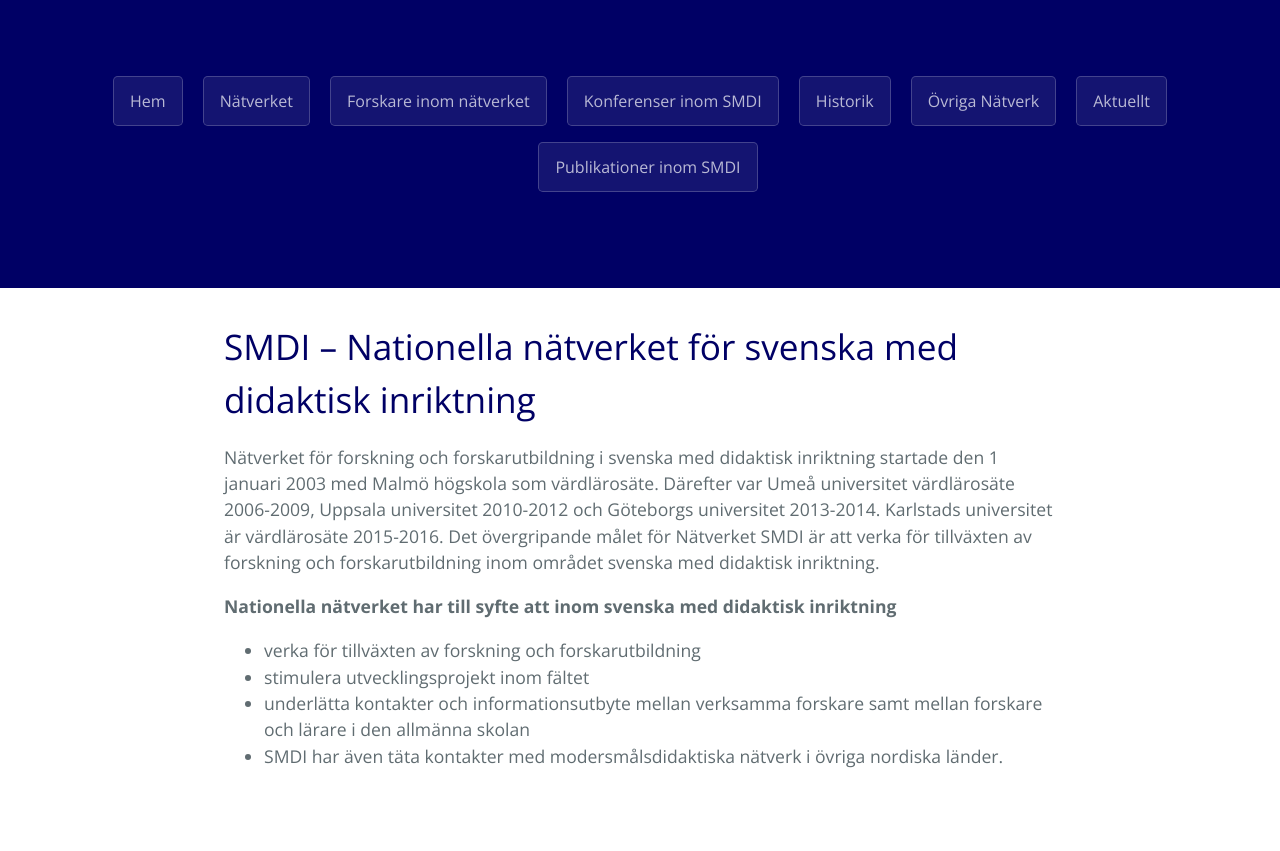
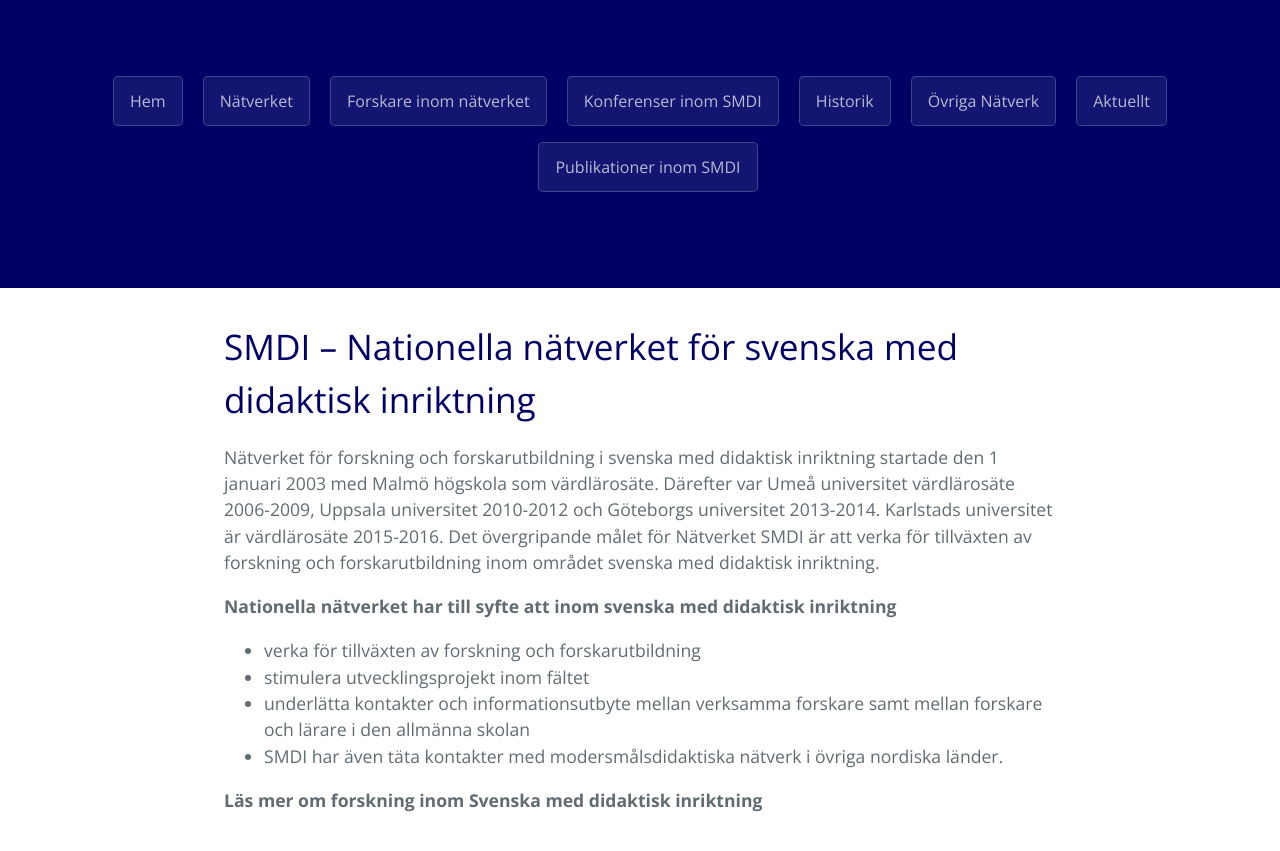
Before and after one commit to smdihemsida/smdihemsida.github.io, a Jekyll site: the page built from index.md, in a window 1280 px wide, cut to the strip 234-1097 px from the top of the page. Shown: the top 851 px of the strip. Built offline with Jekyll 4.4.1, drawn with Linux system fonts in a browser that asks for light colours; our own code applies the rules of GitHub Pages for plain Markdown files; before the commit the page ends 1053 px from its top, so only the background shows below that.

Commit message:
Update index.md

```diff
--- a/index.md
+++ b/index.md
@@ -10,3 +10,5 @@ __Nationella nätverket har till syfte att inom svenska med didaktisk inriktning
 - stimulera utvecklingsprojekt inom fältet
 - underlätta kontakter och informationsutbyte mellan verksamma forskare samt mellan forskare och lärare i den allmänna skolan
 - SMDI har även täta kontakter med modersmålsdidaktiska nätverk i övriga nordiska länder.
+
+__Läs mer om forskning inom Svenska med didaktisk inriktning__
```
